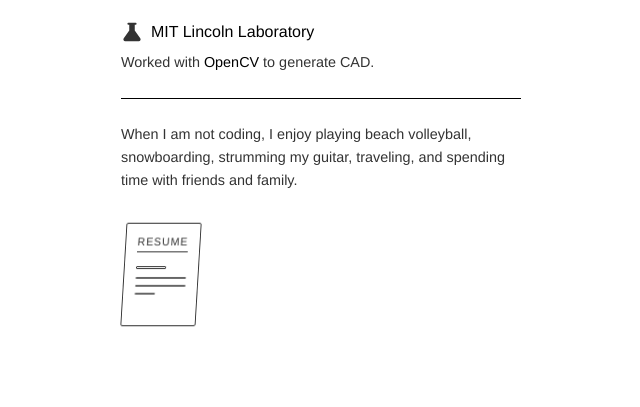
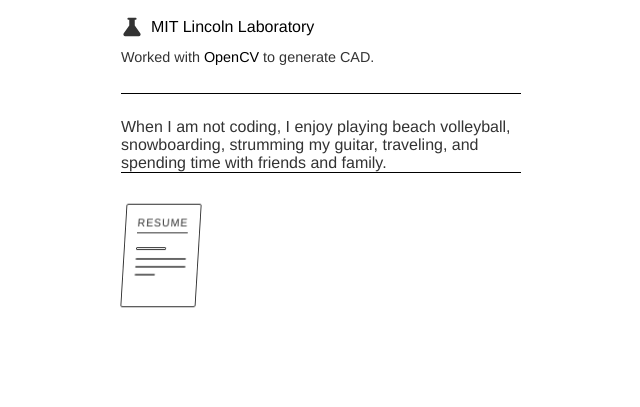
Before and after one commit to nathanjcx/nathanjcx.github.io, a plain HTML site: page index.html in a window 1280 px wide. Shown: the part 547-954 px from the top of the page, without its empty margins (319-959 px from the left). Drawn offline with Linux system fonts and the light colour scheme.

Commit message:
Add horizontal divider after bio paragraph

```diff
--- a/index.html
+++ b/index.html
@@ -97,6 +97,7 @@
                 When I am not coding, I enjoy playing beach volleyball, snowboarding, strumming my guitar,
                 traveling, and spending time with friends and family.
             </p>
+            <hr class="section-divider">
             <div class="resume-preview-box">
                 <div class="resume-hit-area">
                     <div class="resume-floater">
--- a/styles.css
+++ b/styles.css
@@ -232,10 +232,11 @@ body {
     color: var(--text-black);
 }
 
-.intro p {
-    font-size: 0.9em;
-    line-height: 1.6;
+.section-divider {
+    border: none;
+    border-bottom: 0.5px solid var(--border-light);
     margin-bottom: 20px;
+    margin-top: 0;
 }
 
 .resume-preview-box {
```
